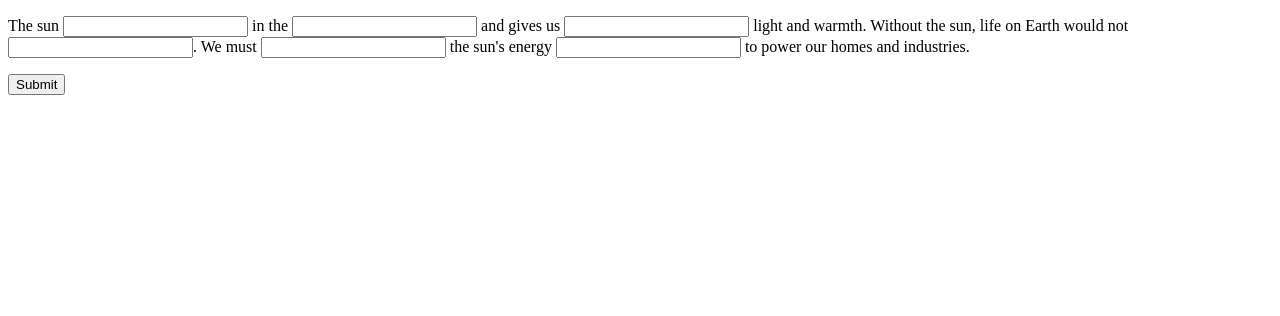
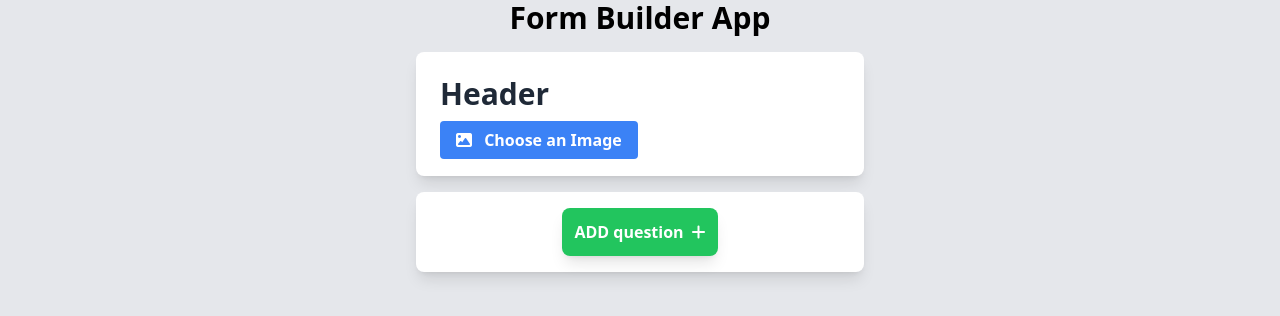
Before and after one commit to Suryakantdsa/Super_Assistant_assignment, a React (Vite) app in the folder Frontend/: page / in a window 1280 px wide. Shown: the top 316 px of the page. Built offline with nearby package versions, Linux system fonts and the light colour scheme.

Commit message:
header part is over ,UI part is done

```diff
--- a/Frontend/App.js
+++ b/Frontend/App.js
@@ -1,10 +1,10 @@
 import React from "react";
-import ClozeQuestion from "./src/ClozeQuestion";
+import Body from "./src/Component/Body";
 
 const App = () => {
   return (
     <div>
-      <ClozeQuestion />
+      <Body />
     </div>
   );
 };
--- a/Frontend/index.html
+++ b/Frontend/index.html
@@ -3,10 +3,12 @@
 <head>
     <meta charset="UTF-8">
     <meta name="viewport" content="width=device-width, initial-scale=1.0">
+    <link rel="stylesheet" href="./index.css">
     <title>Document</title>
 </head>
 <body>
     <div id="root"></div>
     <script type="module" src="./index.js"></script>
+    <script src="https://kit.fontawesome.com/2e049fd46f.js" crossorigin="anonymous"></script>
 </body>
 </html>
--- a/Frontend/package.json
+++ b/Frontend/package.json
@@ -16,7 +16,9 @@
     "tailwindcss": "^3.3.3"
   },
   "dependencies": {
+    "@reduxjs/toolkit": "^1.9.5",
     "react": "^18.2.0",
-    "react-dom": "^18.2.0"
+    "react-dom": "^18.2.0",
+    "react-redux": "^8.1.1"
   }
 }
--- a/Frontend/src/ClozeQuestion.js
+++ /dev/null
@@ -1,42 +0,0 @@
-import React, { useState } from "react";
-
-const ClozeQuestion = () => {
-  const [answers, setAnswers] = useState({
-    verb: "",
-    noun: "",
-    adjective: "",
-    verb2: "",
-    verb3: "",
-    adverb: "",
-  });
-
-  const handleChange = (e) => {
-    const { name, value } = e.target;
-    setAnswers((prevAnswers) => ({ ...prevAnswers, [name]: value }));
-  };
-
-  const handleSubmit = (e) => {
-    e.preventDefault();
-    // You can process the user's answers here or send them to the parent component.
-  };
-
-  return (
-    <div>
-      <form onSubmit={handleSubmit}>
-          <p>
-          The sun <input type="text" name="verb" onChange={handleChange} /> in
-          the <input type="text" name="noun" onChange={handleChange} /> and
-          gives us <input type="text" name="adjective" onChange={handleChange} />{" "}
-          light and warmth. Without the sun, life on Earth would not{" "}
-          <input type="text" name="verb2" onChange={handleChange} />. We must{" "}
-          <input type="text" name="verb3" onChange={handleChange} /> the sun's
-          energy <input type="text" name="adverb" onChange={handleChange} /> to
-          power our homes and industries.
-        </p>
-        <button type="submit">Submit</button>
-      </form>
-    </div>
-  );
-};
-
-export default ClozeQuestion;
--- /dev/null
+++ b/Frontend/src/Component/AddQus.js
@@ -0,0 +1,24 @@
+import React, { useState } from "react";
+import QusTypeOption from "./QusTypeOption";
+
+const AddQus = () => {
+    const [isQusType,setType]=useState(false)
+    function handleChooseQustype(){
+        setType(!isQusType)
+    }
+  return (
+    <>
+    {isQusType&& <QusTypeOption/>}
+    <div className="max-w-md mx-auto flex justify-center bg-white rounded-lg shadow-lg p-4">
+      <div className="max-w-md ">
+        <button className="p-3 rounded-lg shadow-lg bg-green-500 hover:bg-green-600 text-white font-bold flex items-center" onClick={handleChooseQustype}>
+          ADD question <i className="fa-solid fa-plus ml-2"></i>
+        </button>
+      </div>
+    </div>
+
+    </>
+  );
+};
+
+export default AddQus;
--- /dev/null
+++ b/Frontend/src/Component/Body.js
@@ -0,0 +1,16 @@
+import React from 'react'
+import FormHeader from './FormHeader'
+import AddQus from './AddQus'
+import QusTypeOption from './QusTypeOption'
+
+const Body = () => {
+  return (
+    <div className='bg-gray-200 w-screen h-screen'>
+        <h1 className='text-3xl text-center font-bold'>Form Builder App</h1>
+        <FormHeader/>
+        <AddQus/>
+    </div>
+  )
+}
+
+export default Body
--- /dev/null
+++ b/Frontend/src/Component/FormHeader.js
@@ -0,0 +1,74 @@
+import React, { useState, useRef } from "react";
+
+const FormHeader = () => {
+  const [imageUrl, setImageUrl] = useState("");
+  const fileInputRef = useRef(null);
+
+  const handleChooseImage = () => {
+    fileInputRef.current.click();
+    console.log("fileinput trigger ");
+  };
+
+  const handleImageChange = (e) => {
+    console.log("file uploaded ");
+    const file = e.target.files[0];
+
+    const reader = new FileReader();
+
+    reader.onloadend = () => {
+      setImageUrl(reader.result);
+    };
+
+    if (file) {
+      reader.readAsDataURL(file);
+    }
+  };
+
+  const handleRemoveImage = () => {
+    setImageUrl("");
+  };
+
+  return (
+    <>
+      <div className="p-4">
+        <div className="max-w-md mx-auto bg-white rounded-lg shadow-lg p-6">
+          <h1 className="text-3xl font-bold mb-4 text-gray-800">Header</h1>
+          {!imageUrl ? (
+            <>
+              <label
+                htmlFor="file"
+                className="w-full bg-blue-500 hover:bg-blue-600 text-white font-bold py-2 px-4 rounded cursor-pointer text-center"
+                onClick={handleChooseImage}
+              >
+                <i className="fa-solid fa-image mr-2"></i> Choose an Image
+              </label>
+              <input
+                ref={fileInputRef}
+                className="opacity-0 absolute top-0 left-0 w-full h-full cursor-pointer"
+                type="file"
+                id="file"
+                onChange={handleImageChange}
+              />
+            </>
+          ) : (
+            <div className="relative">
+              <img
+                src={imageUrl}
+                alt="headerImage"
+                className="w-full h-1/2"
+              />
+              <div
+                className="absolute top-2 right-2 bg-red-500 font-bold py-0 px-1 rounded-sm text-white hover:bg-red-600 cursor-pointer"
+                onClick={handleRemoveImage}
+              >
+                Image <i className="fa-solid fa-times font-bold"></i>
+              </div>
+            </div>
+          )}
+        </div>
+      </div>
+    </>
+  );
+};
+
+export default FormHeader;
--- /dev/null
+++ b/Frontend/src/Component/Questions.js
@@ -0,0 +1,19 @@
+import React from "react";
+
+const Questions = ({ questions }) => {
+  // if( questions.length>0) return null
+  return (
+    <div>
+      {questions.map((question, index) => (
+        <div key={index} className="max-w-md mx-auto bg-white rounded-lg shadow-lg p-6 mb-4">
+          <h1 className="text-2xl font-bold mb-4 text-gray-800">
+            {question.type} Question {index + 1}
+          </h1>
+          <div>{question.content}</div>
+        </div>
+      ))}
+    </div>
+  );
+};
+
+export default Questions;
--- /dev/null
+++ b/Frontend/src/Component/QusTypeOption.js
@@ -0,0 +1,80 @@
+import React, { useState } from "react";
+import Questions from "./Questions";
+
+const QusTypeOption = () => {
+  const [isOption, setOption] = useState(false);
+  const [option, getOption] = useState("");
+  const [questions, setQuestions] = useState([]);
+
+  function handleOptionChoosed(optionChoosed) {
+    setOption(true);
+    getOption(optionChoosed);
+    const newQuestion = {
+        type: option,
+        content: "",
+      };
+
+      setQuestions([...questions, newQuestion]);
+  }
+
+//   function handleAddQuestion() {
+//     setOption(true);
+//     // Create a new question object based on the selected question type
+//     const newQuestion = {
+//       type: option,
+//       content: "Here goes the content of the new question.",
+//     };
+
+//     // Add the new question to the list of questions
+//     setQuestions([...questions, newQuestion]);
+//   }
+
+  return (
+    <div className="max-w-md mx-auto flex justify-center bg-white rounded-lg shadow-lg p-4 mt-4">
+      {!isOption ? (
+        <div className="max-w-md">
+          <h2 className="text-2xl font-bold mb-4 text-center text-gray-800">
+            Choose Question Type:
+          </h2>
+          <div className="grid grid-cols-1 gap-4">
+            <button
+              className="p-3 rounded-lg shadow-lg bg-blue-500 hover:bg-blue-600 text-white font-bold"
+              onClick={() => handleOptionChoosed("Categorize")}
+            >
+              Categorize
+            </button>
+            <button
+              className="p-3 rounded-lg shadow-lg bg-blue-500 hover:bg-blue-600 text-white font-bold"
+              onClick={() => handleOptionChoosed("Cloze")}
+            >
+              Cloze
+            </button>
+            <button
+              className="p-3 rounded-lg shadow-lg bg-blue-500 hover:bg-blue-600 text-white font-bold"
+              onClick={() => handleOptionChoosed("Comprehensive")}
+            >
+              Comprehensive
+            </button>
+          </div>
+        </div>
+      ) : (
+        <div>
+          <Questions questions={questions} />
+        </div>
+      )}
+      { isOption &&
+      <div className="max-w-md mx-auto flex justify-center bg-white rounded-lg shadow-lg p-4">
+            <div className="max-w-md ">
+              <button
+                className="p-3 rounded-lg shadow-lg bg-green-500 hover:bg-green-600 text-white font-bold flex items-center"
+                onClick={()=>{setOption(false)}}
+              >
+                ADD question <i className="fa-solid fa-plus ml-2"></i>
+              </button>
+            </div>
+          </div>}
+    </div>
+  );
+};
+
+export default QusTypeOption;
--- /dev/null
+++ b/Frontend/src/Store/Slice/formSlice.js
@@ -0,0 +1,17 @@
+import { createSlice } from "@reduxjs/toolkit";
+
+
+
+
+const formSlice=createSlice({
+    name:form,
+    initialState:{
+        data:[]
+    },
+    reducers:{
+
+    }
+})
+
+
+export default formSlice.reducer;
--- /dev/null
+++ b/Frontend/src/Store/store.js
@@ -0,0 +1,10 @@
+import { configureStore } from "@reduxjs/toolkit";
+
+
+const store=configureStore({
+    reducer:{
+
+    }
+})
+
+export default store;
```
Also changed, not shown: Frontend/src/assets/contant.js (added), 1 other file (tests, documents, lock files or other folders).
